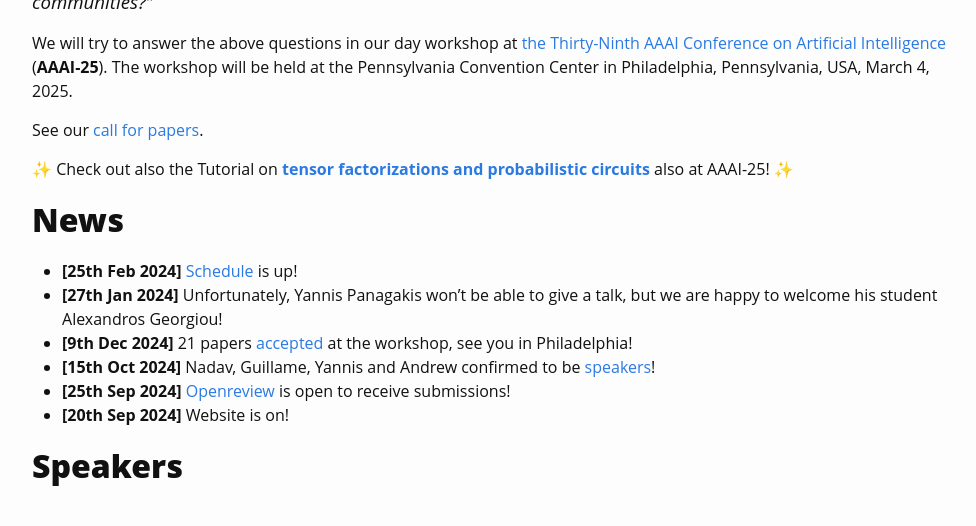
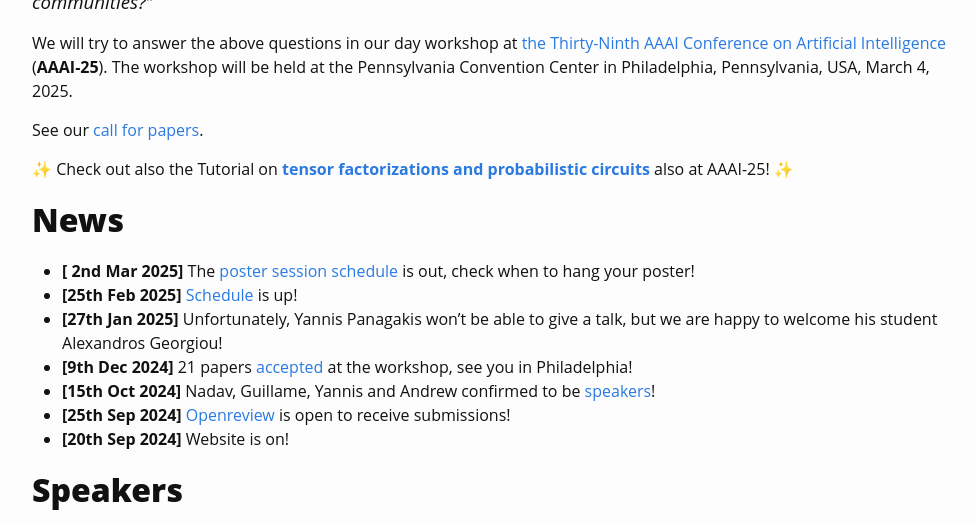
Before and after one commit to april-tools/colorai, a Jekyll site: the page built from index.md, in a window 1280 px wide and 900 px high, scrolled down 683 px, cut to the strip 0-526 px from the top of the window. Shown: the whole strip, without its empty margins (138-1114 px from the left). Built offline with Jekyll 4.4.1, drawn with Linux system fonts in a browser that asks for light colours; some web fonts are replaced.

Commit message:
Poster schedule

```diff
--- a/index.md
+++ b/index.md
@@ -17,8 +17,9 @@ See our [call for papers](https://april-tools.github.io/colorai/cfp.html).
 
 
 # News
-- **[25th Feb 2024]** [Schedule](https://april-tools.github.io/colorai/schedule.html) is up!
-- **[27th Jan 2024]** Unfortunately, Yannis Panagakis won't be able to give a talk, but we are happy to welcome his student Alexandros Georgiou!
+- **[ 2nd Mar 2025]** The [poster session schedule](https://april-tools.github.io/colorai/accepted.html) is out, check when to hang your poster!
+- **[25th Feb 2025]** [Schedule](https://april-tools.github.io/colorai/schedule.html) is up!
+- **[27th Jan 2025]** Unfortunately, Yannis Panagakis won't be able to give a talk, but we are happy to welcome his student Alexandros Georgiou!
 - **[9th Dec 2024]** 21 papers [accepted](https://april-tools.github.io/colorai/accepted.html) at the workshop, see you in Philadelphia!
 - **[15th Oct 2024]** Nadav, Guillame, Yannis and Andrew confirmed to be [speakers](https://april-tools.github.io/colorai/index#speakers)!
 - **[25th Sep 2024]** [Openreview](https://openreview.net/group?id=AAAI.org/2025/Workshop/CoLoRAI) is open to receive submissions!
```
Also changed, not shown: accepted.md (+2 -0 lines), schedule.md (+2 -3 lines).
